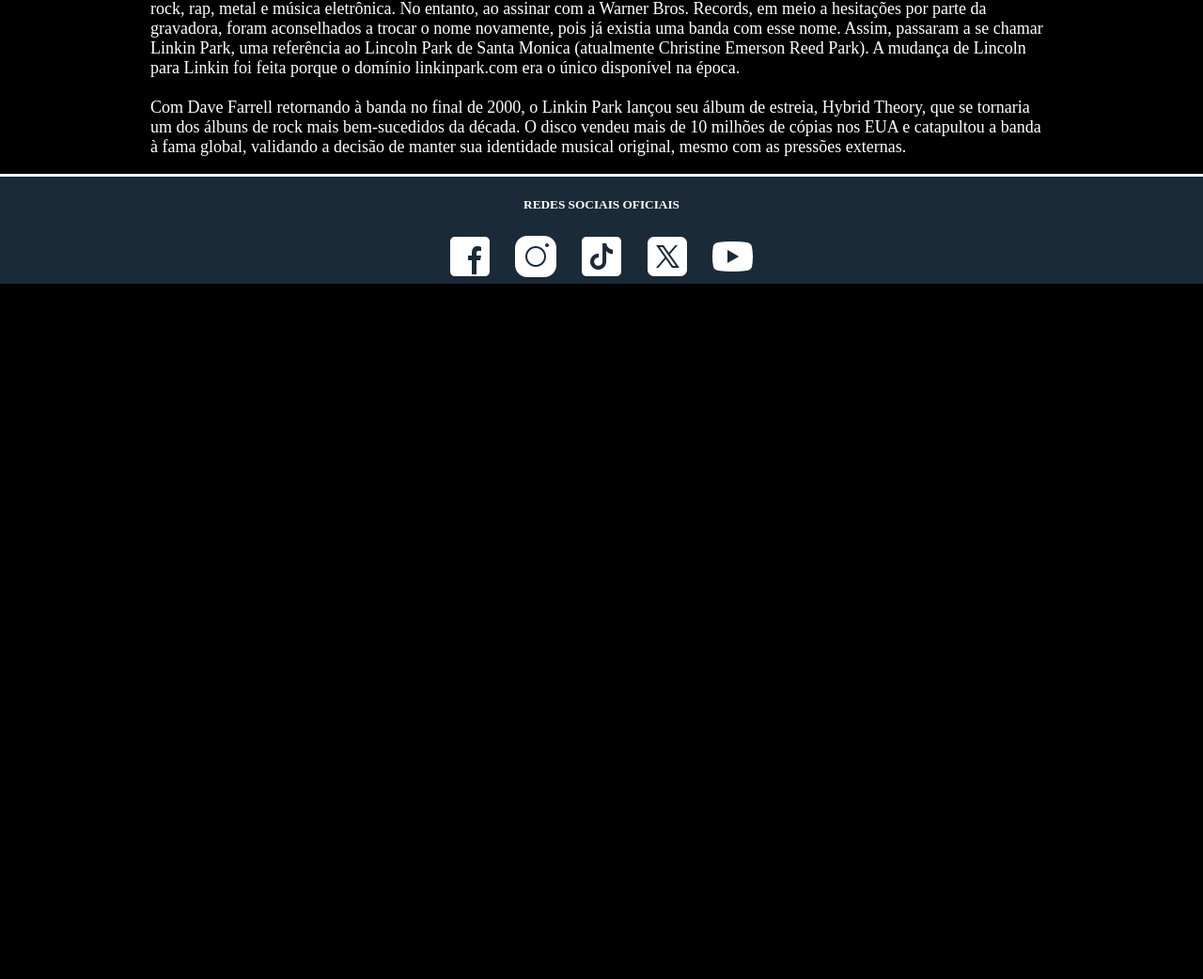
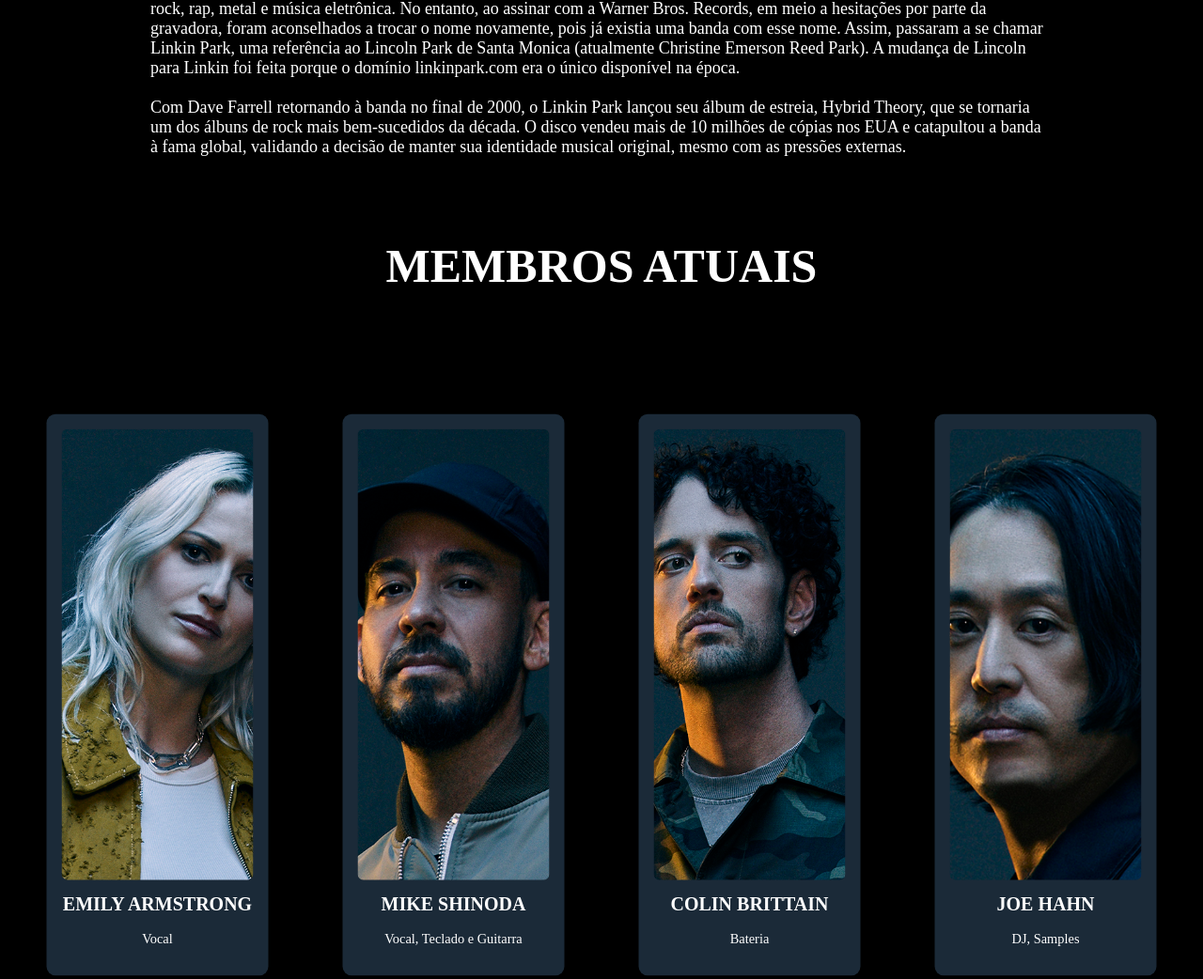
Before and after one commit to IgorEustachio/linkinpark, a plain HTML site: page html/index.html in a window 1280 px wide. Shown: the part 1855-2897 px from the top of the page at 94% size. Before the commit the page ends 2157 px from the top, so only its background shows below. Drawn offline with Linux system fonts and the light colour scheme.

Commit message:
v6
- imagens dos membros na página inicial

```diff
--- a/css/style.css
+++ b/css/style.css
@@ -81,6 +81,59 @@
     text-align: center;
 }
 
+.title {
+    font-size: 25px;
+    text-align: center;
+    color: #FFFFFF;
+}
+
+.membro-grid {
+  display: grid;
+  grid-template-columns: repeat(auto-fill, minmax(280px, 2fr));
+  gap: 20px;
+  padding: 20px;
+}
+
+.membro {
+  background-color: #1B2A38;
+  padding: 20px;
+  border-radius: 12px;
+  transition: transform 0.3s ease;
+  text-align: center;
+  transform: scale(0.80);
+}
+
+.membro:hover {
+  transform: scale(0.95);
+}
+
+.membro img {
+  width: 100%;
+  border-radius: 8px;
+  object-fit: cover;
+  height: 600px;
+}
+
+.membro h2 {
+  margin-top: 15px;
+  font-size: 25PX;
+  text-transform: uppercase;
+  color: #FFFFFF;
+}
+
+.membro p {
+  font-size: 18px;
+  color: #FFFFFF;
+  margin-top: 5px;
+}
+
+.membro-antigo-grid {
+  display: grid;
+  grid-template-columns: repeat(auto-fit, minmax(550px, 1fr));
+  gap: 20px;
+  padding: 20px;
+}
+
 .socialmedia {
     display: flex;
     justify-content: center;
--- a/html/index.html
+++ b/html/index.html
@@ -84,8 +84,65 @@
         com as pressões externas.
         </p>
     </div>
+    <br>
+    <br>
+    <div class="title"><h1>MEMBROS ATUAIS</h1></div>
 
+    <div class="membro-grid">
+    <div class="membro">
+        <img src="../img/index/emily.jpg">
+        <h2>Emily Armstrong</h2>
+        <p>Vocal</p>
+    </div>
 
+    <div class="membro">
+        <img src="../img/index/mike.jpg">
+        <h2>Mike Shinoda</h2>
+        <p>Vocal, Teclado e Guitarra</p>
+    </div>
+
+    <div class="membro">
+        <img src="../img/index/colin.jpg">
+        <h2>Colin Brittain</h2>
+        <p>Bateria</p>
+    </div>
+
+    <div class="membro">
+        <img src="../img/index/joe.jpg">
+        <h2>Joe Hahn</h2>
+        <p>DJ, Samples</p>
+    </div>
+
+    <div class="membro">
+        <img src="../img/index/dave.jpg">
+        <h2>Dave Farrell</h2>
+        <p>Baixo</p>
+    </div>
+
+    <div class="membro">
+        <img src="../img/index/brad.jpg">
+        <h2>Brad Delson</h2>
+        <p>Guitarra</p>
+    </div>
+    </div>
+
+    <br>
+    <br>
+    <div class="title"><h1>MEMBROS ANTIGOS</h1></div>
+
+    <div class="membro-antigo-grid">
+    <div class="membro">
+        <img src="../img/index/chester.webp">
+        <h2>Chester Bennington</h2>
+        <p>Vocal</p>
+    </div>
+
+    <div class="membro">
+        <img src="../img/index/rob.jpg">
+        <h2>Rob Bourdon</h2>
+        <p>Bateria</p>
+    </div>
+    </div>
 
     <footer>
 
```
Also changed, not shown: img/index/chester.webp (added), img/index/rob.jpg (added).
